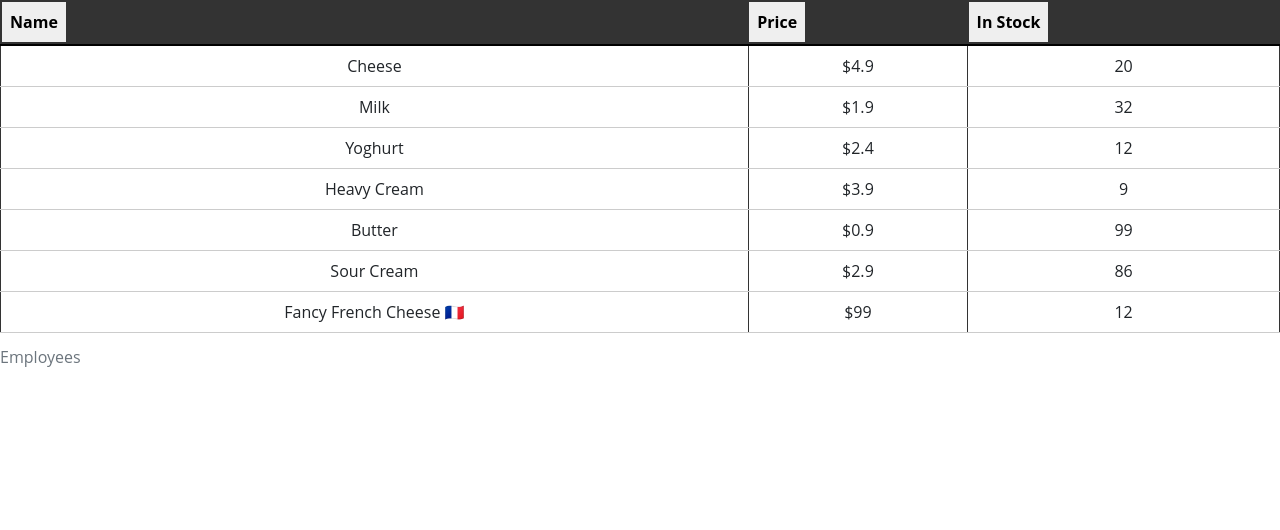
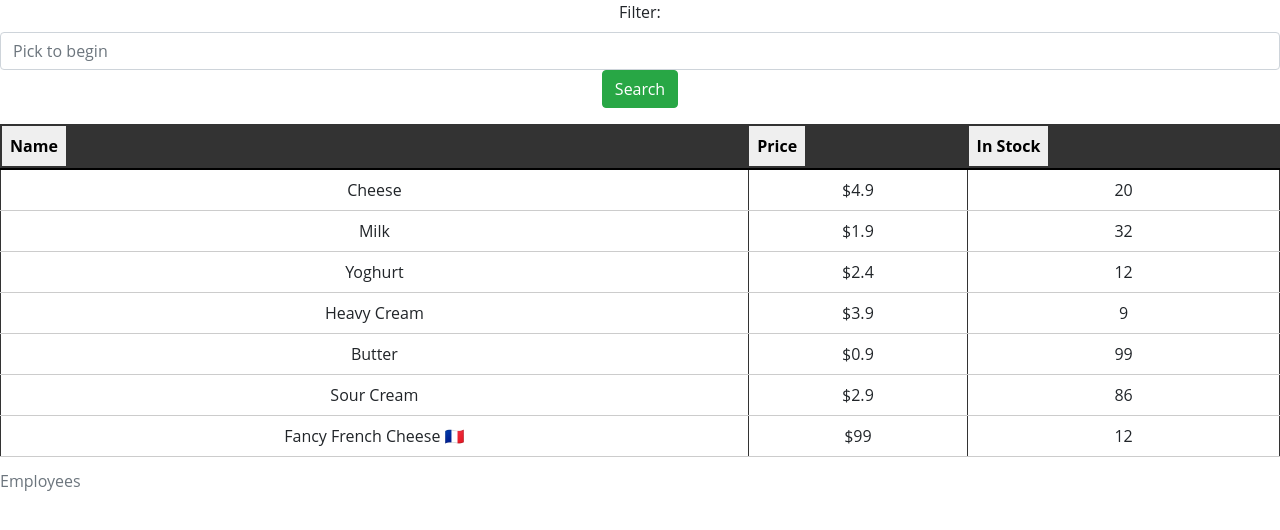
Before and after one commit to CodeWarrior-debug/Reactive_Employee_Directory, a React (Create React App) app in the folder employee_directory/: page / in a window 1280 px wide. Shown: the top 530 px of the page. Built offline with nearby package versions, Linux system fonts and the light colour scheme.

Commit message:
Small changes

```diff
--- a/employee_directory/src/components/Page.js
+++ b/employee_directory/src/components/Page.js
@@ -1,6 +1,7 @@
 import React, { Component } from 'react';
 import './styles.css';
 import API from "../utils/API";
+import SearchForm from "./src/SearchForm";
 
 class Page extends Component {
 
@@ -21,8 +22,6 @@ class Page extends Component {
     handleInputChange = event => {
       this.setState({ search: event.target.value });
     };
-
-      // const filteredElements = elements.filter(e => e.includes(filterStr))
 
 }
 
@@ -66,7 +65,14 @@ const useSortableData = (items, config = null) => {
 const Table = (props) => {
   // const { items, requestSort, sortConfig } = useSortableData(props.products);
   const { items, requestSort, sortConfig } = useSortableData(props.products);
-  //how can I bring employees instead of products?
+  // const { elements } = this.props;  //ADD FROM FILTER
+  // const { filterStr } = this.state; //ADD FROM FILTER
+
+    // const { filteredElements }= elements
+    //   .filter(e => e.name.includes(filterStr))
+    //   .map(e => <li>{ e }</li>)
+
+  //******************how can I bring employees instead of products?************************
   const getClassNamesFor = (name) => {
     if (!sortConfig) {
       return;
@@ -74,6 +80,7 @@ const Table = (props) => {
     return sortConfig.key === name ? sortConfig.direction : undefined;
   };
   return (
+
     <table>
       <caption>Employees</caption>  {/* Changeable */}
       <thead>
@@ -123,6 +130,7 @@ const Table = (props) => {
 export default function App() {
   return (
     <div className="App">
+      <SearchForm />
       <Table
         products={[
           { id: 1, name: 'Cheese', price: 4.9, stock: 20 },
@@ -137,3 +145,31 @@ export default function App() {
     </div>
   );
 }
+
+// export default Page;
+
+//HOW TO FILTER
+// The simplest to implement is to filter the props in your render method. If you have sufficiently small components which don't update for too many reasons, and especially if the number of elements in the list is low, this might be the preferred method:
+
+// class FilterList extends React.Component {
+//   render () {
+//     const { elements } = this.props;
+//     const { filterStr } = this.state;
+
+//     const filteredElements = elements
+//       .filter(e => e.includes(filterStr))
+//       .map(e => <li>{ e }</li>)
+
+//     return (
+//       <div>
+//         <input
+//           type="text"
+//           value={ filterStr }
+//           onChange={ e => this.setState({ filterStr: e.target.value }) } />
+//         <ul>
+//           { filteredElements }
+//         </ul>
+//       </div>
+//     );
+//   }
+// }
--- a/employee_directory/src/components/src/SearchForm.js
+++ b/employee_directory/src/components/src/SearchForm.js
@@ -3,9 +3,9 @@ import React from 'react';
 
 function SearchForm(props){
     return (
-<form className="search">
+<form className="search m-6">
 <div className="form-group">
-  <label htmlFor="gender">Filter By Gender:</label>
+  <label htmlFor="gender">Filter:</label>
   <input
     value={props.search}
     onChange={props.handleInputChange}
@@ -13,18 +13,20 @@ function SearchForm(props){
     list="gender"
     type="text"
     className="form-control"
-    placeholder="Type in a gender to begin"
+    placeholder="Pick to begin"
     id="gender"
   />
   <datalist id="gender">
       <option value="male"  key="1" />
-      <option value="female"  key="1" />
+      <option value="female"  key="2" />
   </datalist>
   <button type="submit" onClick={props.handleFormSubmit} className="btn btn-success">
     Search
   </button>
 </div>
 </form>
+
+
 );
 };
 
```
